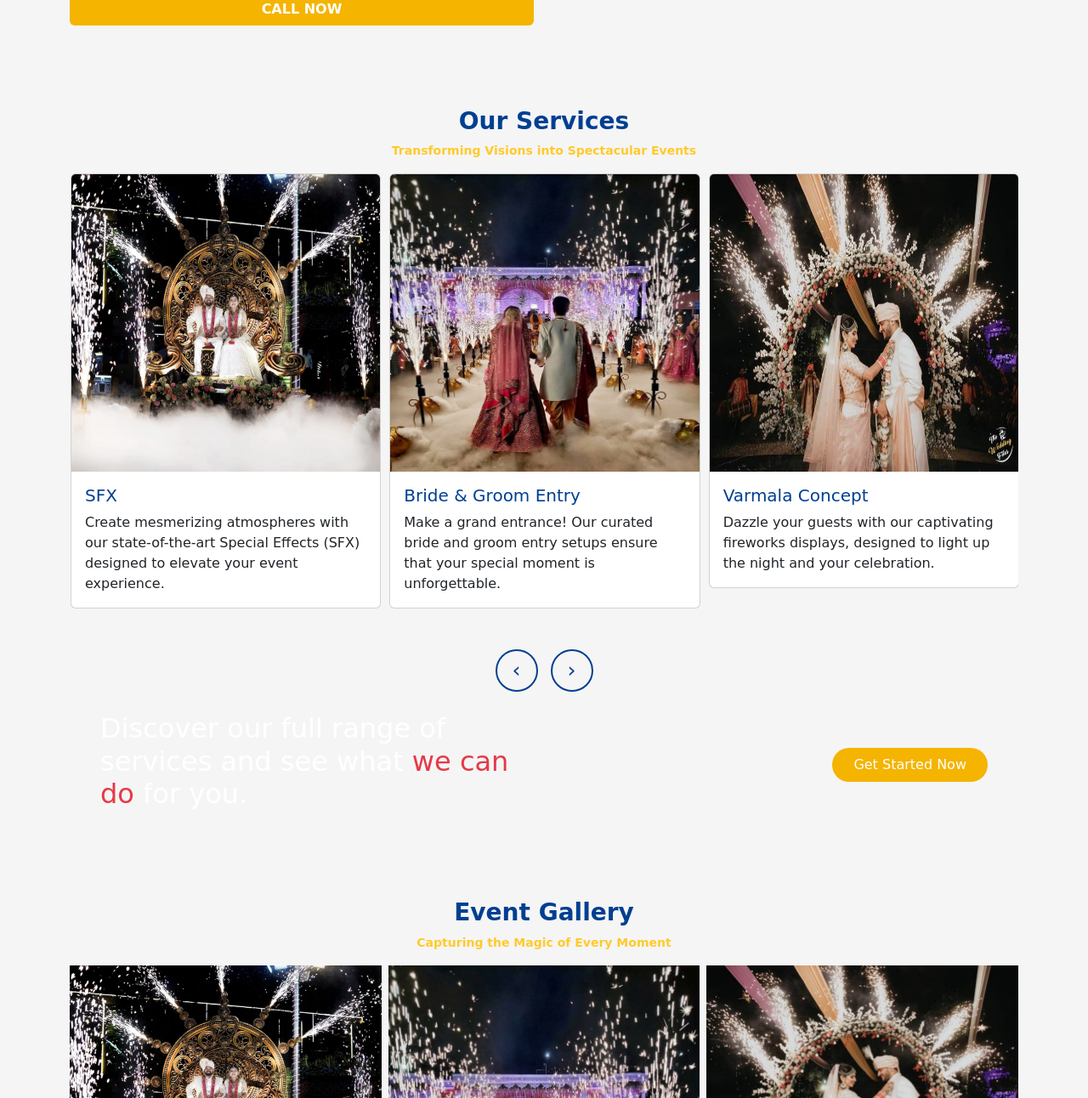
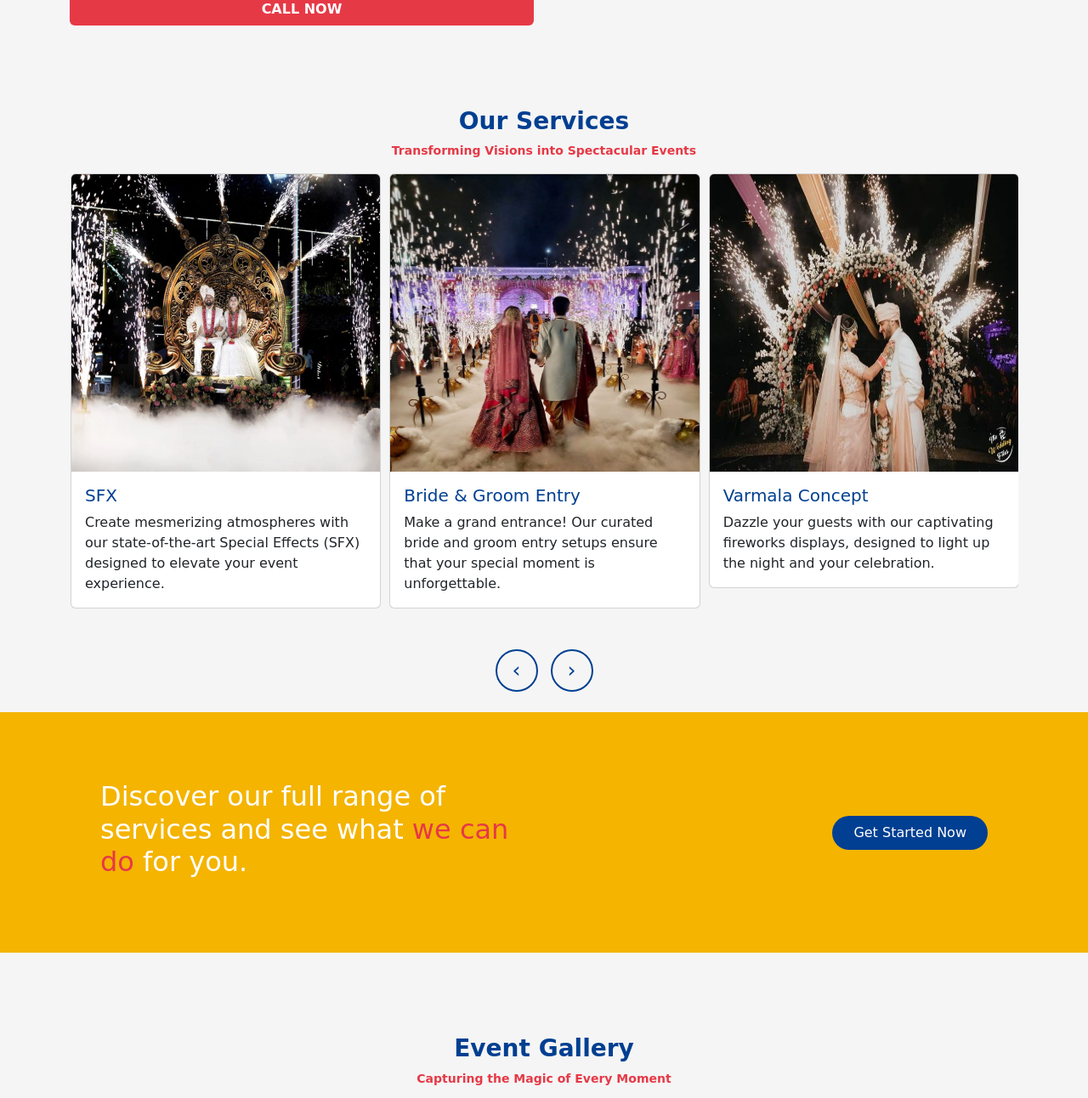
Before and after one commit to arshad-0807/Ranthambore_Fireworks, a plain HTML site: page index.html in a window 1280 px wide. Shown: the part 1508-2800 px from the top of the page at 85% size. Drawn offline with nearby package versions, Linux system fonts and the light colour scheme; a web font is replaced by a local one.

Commit message:
Update style.css

```diff
--- a/style.css
+++ b/style.css
@@ -37,7 +37,7 @@ ol {
   font-weight: 700;
 }
 .sub-title {
-  color: #ffca2c;
+  color: var(--third-color);
   font-size: 14px;
   font-weight: 600;
 }
@@ -268,7 +268,15 @@ main {
   display: flex;
   justify-content: center;
 }
-
+.service-banner {
+  background: linear-gradient(
+    90deg,
+    var(--primary-color) 0%,
+    var(--third-color) 100%
+  );
+  padding: 80px 0;
+  background: var(--secondary-color);
+}
 /* GALLERY SECTION */
 
 ul {
@@ -288,7 +296,8 @@ figure {
   overflow: hidden;
 }
 figure img {
-  width: 100%;
+  width: 400px !important;
+  height: 300px !important;
   transition: 0.3s;
 }
 figure::after {
@@ -360,7 +369,7 @@ a:is(:hover, :focus) figcaption {
 }
 .show-btn,
 .call-now-btn {
-  background: var(--secondary-color) !important;
+  background: var(--third-color) !important;
 }
 .show-btn:hover,
 .call-now-btn:hover {
@@ -404,7 +413,7 @@ input[type="checkbox"] {
 }
 
 input[type="submit"] {
-  background: var(--secondary-color);
+  background: var(--third-color);
   margin: 2em 0 0 0;
   color: white;
   border: none;
@@ -446,7 +455,7 @@ input[type="submit"]:hover {
 /* ---------------------------------footer starts------------------------- */
 
 .footer-btn {
-  background-color: var(--secondary-color);
+  background-color: var(--primary-color);
   border: none !important;
   border-radius: 20px;
   font-weight: 500;
@@ -485,7 +494,10 @@ footer .container {
   display: block;
   text-align: left;
 }
-
+.footer-logo-tagline {
+  margin-top: -40px;
+  letter-spacing: 3px;
+}
 .footer-bottom .logo-sec p {
   color: #b8b8b8;
 }
```
